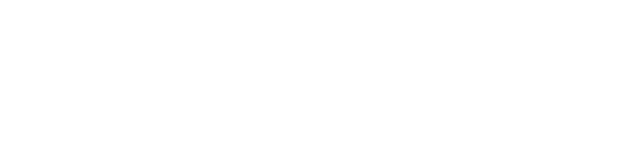
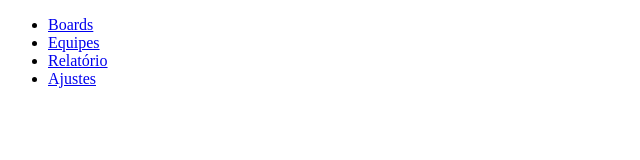
Before and after one commit to Nero-o/Kanban-plano, a plain HTML site: page index.html in a window 1280 px wide. Shown: the whole page, without its empty margins (0-640 px from the left). Drawn offline with Linux system fonts and the light colour scheme; files that its build step writes are made by us from their sources.

Commit message:
wip/barra de navegação

```diff
--- a/index.html
+++ b/index.html
@@ -4,8 +4,17 @@
     <meta charset="UTF-8">
     <meta http-equiv="X-UA-Compatible" content="IE=edge">
     <meta name="viewport" content="width=device-width, initial-scale=1.0">
+    <link rel="stylesheet" type="text/css" href="style.css">
     <title>Kanban</title>
 </head>
 <body>
+    <nav class="nav_bar">
+        <ul>
+            <li><a href="#">Boards</a></li>
+            <li><a href="#">Equipes</a></li>
+            <li><a href="#">Relatório</a></li>
+            <li><a href="#">Ajustes</a></li>
+        </ul>
+    </nav>
 </body>
 </html>
```
